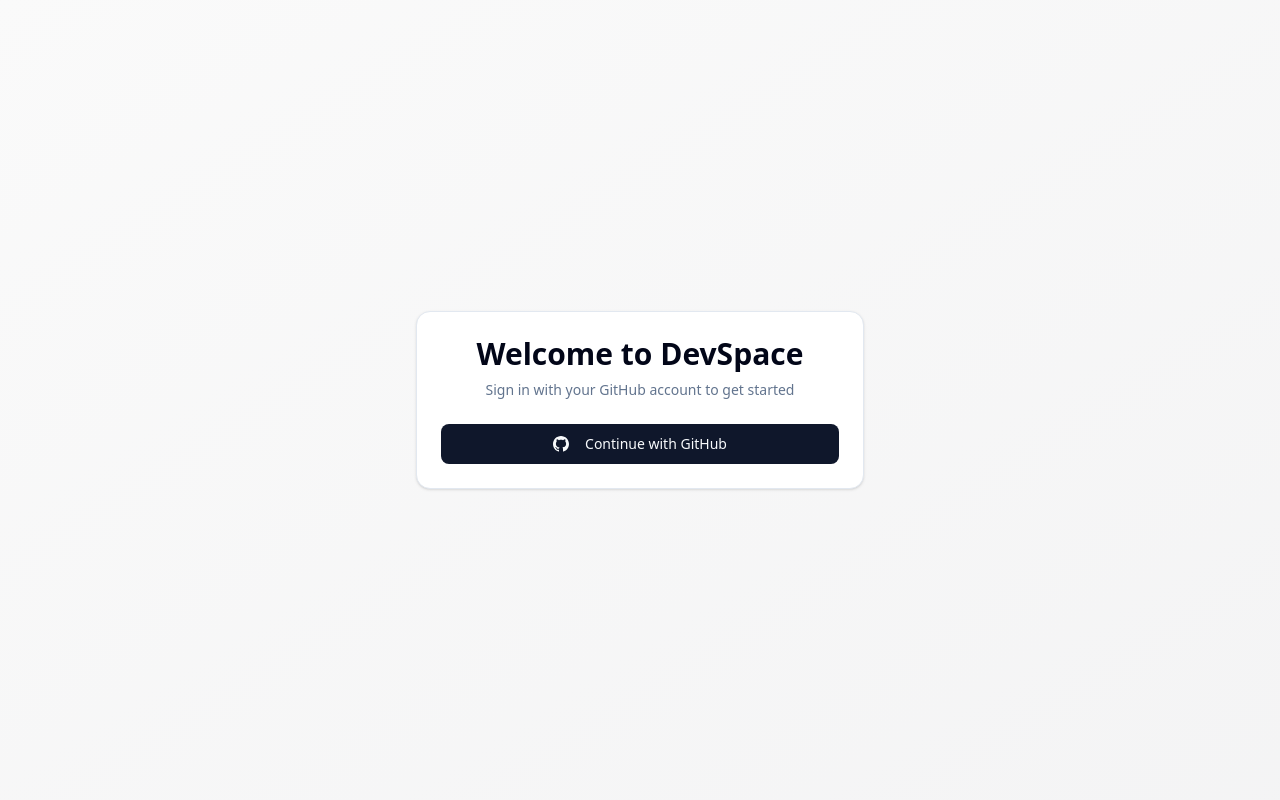
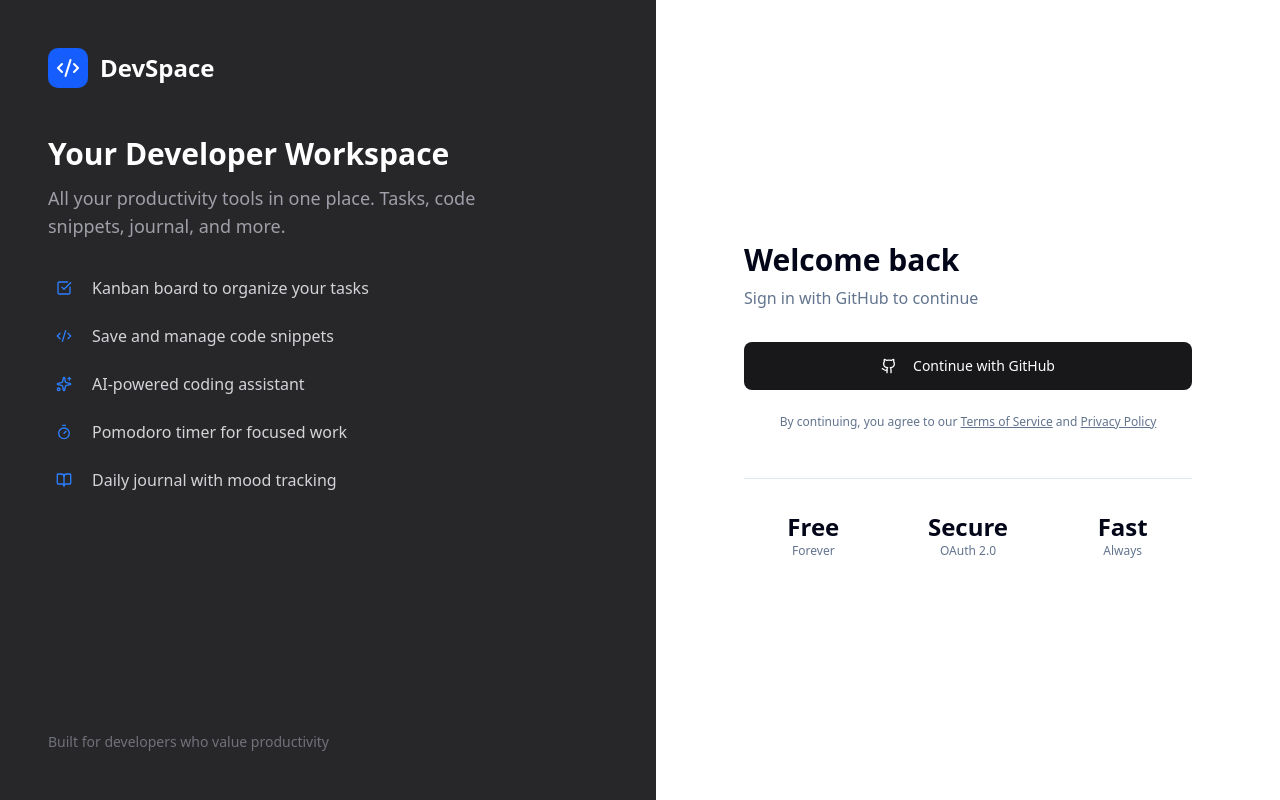
Before and after one commit to Tejaswarupsurya/DevSpace, a Next.js app: page /login in a window 1280 px wide. Built offline with nearby package versions, Linux system fonts and the light colour scheme; no server answers.

Commit message:
Designed login and 404 page

```diff
--- a/src/app/login/page.tsx
+++ b/src/app/login/page.tsx
@@ -1,53 +1,151 @@
 import { auth, signIn } from "@/lib/auth";
 import { redirect } from "next/navigation";
 import { Button } from "@/components/ui/button";
+import Image from "next/image";
 import {
-  Card,
-  CardContent,
-  CardDescription,
-  CardHeader,
-  CardTitle,
-} from "@/components/ui/card";
+  Code2,
+  CheckSquare,
+  Timer,
+  Sparkles,
+  BookOpen,
+  Bookmark,
+  Github,
+} from "lucide-react";
 
 export default async function LoginPage() {
   const session = await auth();
 
-  // If already logged in, redirect to home
   if (session) {
     redirect("/");
   }
 
   return (
-    <div className="min-h-screen flex items-center justify-center bg-linear-to-br from-zinc-50 to-zinc-100 dark:from-zinc-950 dark:to-zinc-900">
-      <Card className="w-full max-w-md">
-        <CardHeader className="text-center">
-          <CardTitle className="text-3xl font-bold">
-            Welcome to DevSpace
-          </CardTitle>
-          <CardDescription>
-            Sign in with your GitHub account to get started
-          </CardDescription>
-        </CardHeader>
-        <CardContent>
+    <div className="min-h-screen flex">
+      {/* Left Panel */}
+      <div className="hidden lg:flex lg:flex-1 bg-zinc-800 p-12 flex-col justify-between">
+        <div>
+          <div className="flex items-center gap-3 mb-12">
+            <div className="w-10 h-10 bg-blue-600 rounded-lg flex items-center justify-center">
+              <Code2 className="w-6 h-6 text-white" />
+            </div>
+            <span className="text-2xl font-bold text-white">DevSpace</span>
+          </div>
+
+          <div className="space-y-8 max-w-md">
+            <div>
+              <h2 className="text-3xl font-bold text-white mb-3">
+                Your Developer Workspace
+              </h2>
+              <p className="text-zinc-400 text-lg">
+                All your productivity tools in one place. Tasks, code snippets,
+                journal, and more.
+              </p>
+            </div>
+
+            <div className="space-y-4">
+              <div className="flex items-center gap-3 text-zinc-300">
+                <div className="w-8 h-8 rounded-lg bg-zinc-800 flex items-center justify-center shrink-0">
+                  <CheckSquare className="w-4 h-4 text-blue-500" />
+                </div>
+                <span>Kanban board to organize your tasks</span>
+              </div>
+              <div className="flex items-center gap-3 text-zinc-300">
+                <div className="w-8 h-8 rounded-lg bg-zinc-800 flex items-center justify-center shrink-0">
+                  <Code2 className="w-4 h-4 text-blue-500" />
+                </div>
+                <span>Save and manage code snippets</span>
+              </div>
+              <div className="flex items-center gap-3 text-zinc-300">
+                <div className="w-8 h-8 rounded-lg bg-zinc-800 flex items-center justify-center shrink-0">
+                  <Sparkles className="w-4 h-4 text-blue-500" />
+                </div>
+                <span>AI-powered coding assistant</span>
+              </div>
+              <div className="flex items-center gap-3 text-zinc-300">
+                <div className="w-8 h-8 rounded-lg bg-zinc-800 flex items-center justify-center shrink-0">
+                  <Timer className="w-4 h-4 text-blue-500" />
+                </div>
+                <span>Pomodoro timer for focused work</span>
+              </div>
+              <div className="flex items-center gap-3 text-zinc-300">
+                <div className="w-8 h-8 rounded-lg bg-zinc-800 flex items-center justify-center shrink-0">
+                  <BookOpen className="w-4 h-4 text-blue-500" />
+                </div>
+                <span>Daily journal with mood tracking</span>
+              </div>
+            </div>
+          </div>
+        </div>
+
+        <div className="text-zinc-500 text-sm">
+          Built for developers who value productivity
+        </div>
+      </div>
+
+      {/* Right Panel */}
+      <div className="flex-1 flex items-center justify-center p-8 bg-white">
+        <div className="w-full max-w-md">
+          {/* Mobile Logo */}
+          <div className="lg:hidden mb-8">
+            <div className="flex items-center justify-center gap-3 mb-2">
+              <div className="w-10 h-10 bg-blue-600 rounded-lg flex items-center justify-center">
+                <Code2 className="w-6 h-6 text-white" />
+              </div>
+              <span className="text-2xl font-bold">DevSpace</span>
+            </div>
+            <p className="text-center text-muted-foreground">
+              Your developer productivity hub
+            </p>
+          </div>
+
+          <div>
+            <h1 className="text-3xl font-bold mb-2">Welcome back</h1>
+            <p className="text-muted-foreground mb-8">
+              Sign in with GitHub to continue
+            </p>
+
             <form
               action={async () => {
                 "use server";
                 await signIn("github", { redirectTo: "/" });
               }}
             >
-            <Button type="submit" className="w-full" size="lg">
-              <svg
-                className="mr-2 h-5 w-5"
-                fill="currentColor"
-                viewBox="0 0 24 24"
+              <Button
+                type="submit"
+                className="w-full h-12 bg-zinc-900 hover:bg-zinc-800 text-white"
+                size="lg"
               >
-                <path d="M12 0c-6.626 0-12 5.373-12 12 0 5.302 3.438 9.8 8.207 11.387.599.111.793-.261.793-.577v-2.234c-3.338.726-4.033-1.416-4.033-1.416-.546-1.387-1.333-1.756-1.333-1.756-1.089-.745.083-.729.083-.729 1.205.084 1.839 1.237 1.839 1.237 1.07 1.834 2.807 1.304 3.492.997.107-.775.418-1.305.762-1.604-2.665-.305-5.467-1.334-5.467-5.931 0-1.311.469-2.381 1.236-3.221-.124-.303-.535-1.524.117-3.176 0 0 1.008-.322 3.301 1.23.957-.266 1.983-.399 3.003-.404 1.02.005 2.047.138 3.006.404 2.291-1.552 3.297-1.23 3.297-1.23.653 1.653.242 2.874.118 3.176.77.84 1.235 1.911 1.235 3.221 0 4.609-2.807 5.624-5.479 5.921.43.372.823 1.102.823 2.222v3.293c0 .319.192.694.801.576 4.765-1.589 8.199-6.086 8.199-11.386 0-6.627-5.373-12-12-12z" />
-              </svg>
+                <Github className="mr-2 h-5 w-5" />
                 Continue with GitHub
               </Button>
             </form>
-        </CardContent>
-      </Card>
+
+            <p className="text-center text-xs text-muted-foreground mt-6">
+              By continuing, you agree to our{" "}
+              <span className="underline">Terms of Service</span> and{" "}
+              <span className="underline">Privacy Policy</span>
+            </p>
+          </div>
+
+          {/* Benefits */}
+          <div className="mt-12 pt-8 border-t">
+            <div className="grid grid-cols-3 gap-4 text-center">
+              <div>
+                <div className="text-2xl font-bold">Free</div>
+                <div className="text-xs text-muted-foreground">Forever</div>
+              </div>
+              <div>
+                <div className="text-2xl font-bold">Secure</div>
+                <div className="text-xs text-muted-foreground">OAuth 2.0</div>
+              </div>
+              <div>
+                <div className="text-2xl font-bold">Fast</div>
+                <div className="text-xs text-muted-foreground">Always</div>
+              </div>
+            </div>
+          </div>
+        </div>
+      </div>
     </div>
   );
 }
--- /dev/null
+++ b/src/app/not-found.tsx
@@ -0,0 +1,77 @@
+"use client";
+
+import Link from "next/link";
+import { Button } from "@/components/ui/button";
+import { Home, ArrowLeft } from "lucide-react";
+
+export default function NotFound() {
+  return (
+    <div className="min-h-screen flex items-center justify-center bg-white p-4">
+      <div className="text-center max-w-2xl">
+        {/* 404 Display */}
+        <div className="mb-8">
+          <h1 className="text-[120px] md:text-[180px] font-bold text-zinc-900 leading-none">
+            404
+          </h1>
+        </div>
+
+        {/* Message */}
+        <h2 className="text-2xl md:text-3xl font-semibold text-zinc-900 mb-4">
+          Page not found
+        </h2>
+        <p className="text-lg text-zinc-600 mb-8 max-w-md mx-auto">
+          The page you're looking for doesn't exist or has been moved.
+        </p>
+
+        {/* Actions */}
+        <div className="flex flex-col sm:flex-row gap-3 justify-center mb-12">
+          <Button asChild size="lg" className="bg-zinc-900 hover:bg-zinc-800">
+            <Link href="/dashboard">
+              <Home className="w-4 h-4 mr-2" />
+              Go to Dashboard
+            </Link>
+          </Button>
+          <Button
+            variant="outline"
+            size="lg"
+            onClick={() => window.history.back()}
+          >
+            <ArrowLeft className="w-4 h-4 mr-2" />
+            Go Back
+          </Button>
+        </div>
+
+        {/* Quick Links */}
+        <div className="pt-8 border-t">
+          <p className="text-sm text-zinc-600 mb-4">Quick links:</p>
+          <div className="flex flex-wrap gap-2 justify-center">
+            <Link
+              href="/tasks"
+              className="px-4 py-2 text-sm rounded-lg border hover:bg-zinc-50 transition-colors"
+            >
+              Tasks
+            </Link>
+            <Link
+              href="/snippets"
+              className="px-4 py-2 text-sm rounded-lg border hover:bg-zinc-50 transition-colors"
+            >
+              Snippets
+            </Link>
+            <Link
+              href="/journal"
+              className="px-4 py-2 text-sm rounded-lg border hover:bg-zinc-50 transition-colors"
+            >
+              Journal
+            </Link>
+            <Link
+              href="/ai"
+              className="px-4 py-2 text-sm rounded-lg border hover:bg-zinc-50 transition-colors"
+            >
+              AI Assistant
+            </Link>
+          </div>
+        </div>
+      </div>
+    </div>
+  );
+}
```
Lines whose indentation alone changed are shown as unchanged.
